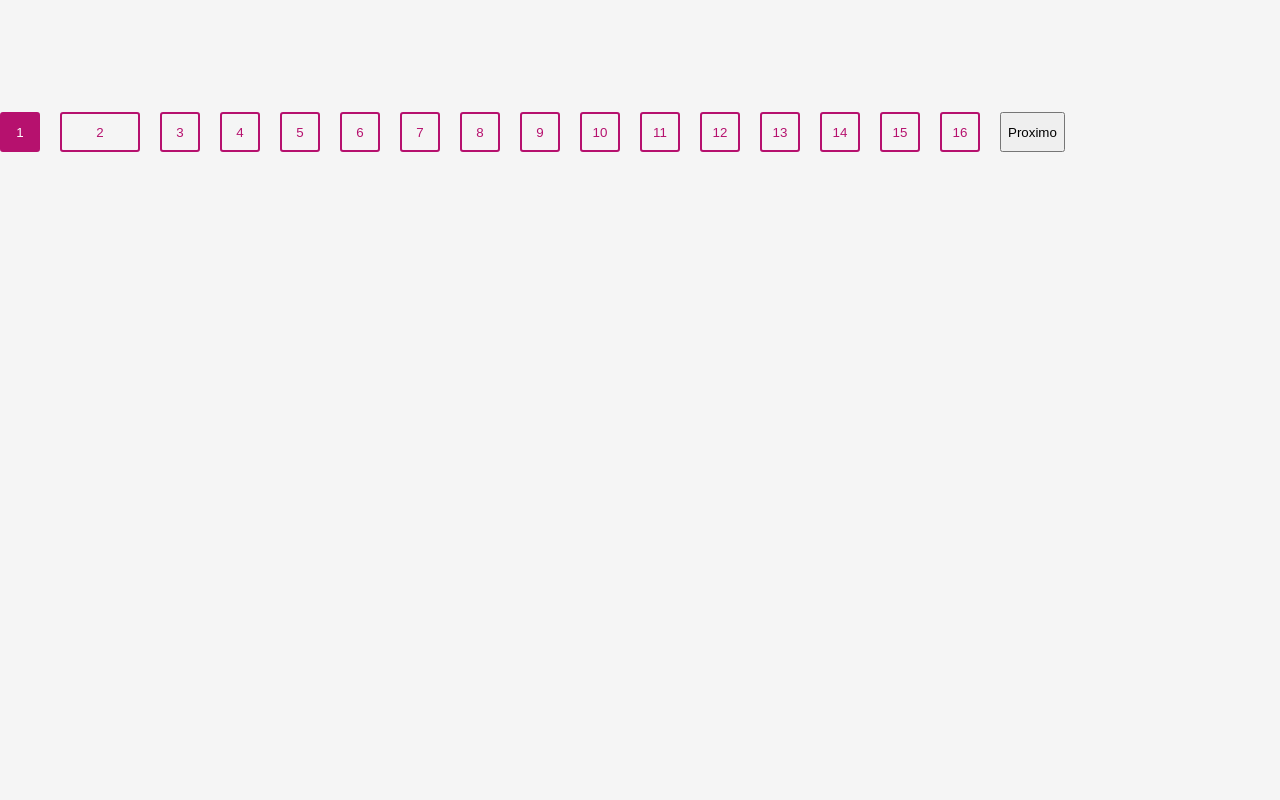
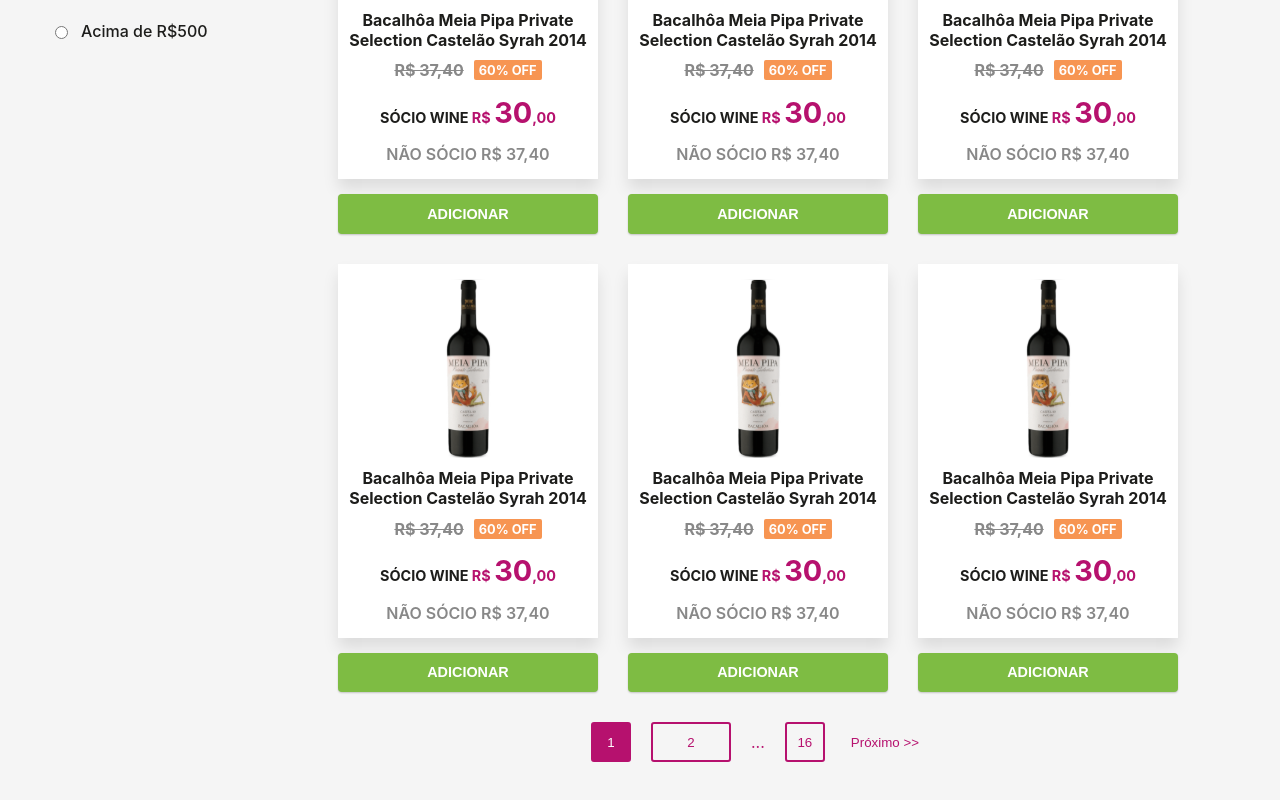
Before and after one commit to BrunoAngeloti/DesafioWine2.0, a Next.js app: page / in a window 1280 px wide. Shown: the part 388-1188 px from the top of the page. Before the commit the page ends 800 px from the top, so only its background shows below. Built offline with nearby package versions, Linux system fonts and the light colour scheme.

Commit message:
Componente da paginacao feito

```diff
--- a/components/Pagination/index.tsx
+++ b/components/Pagination/index.tsx
@@ -5,7 +5,8 @@ import {
     ContainerPagination,
     Vinhos,
     Buttons,
-    ButtonPag
+    ButtonPag,
+    ButtonPass
 } from './style'
 
 interface Teste {
@@ -33,25 +34,47 @@ export const Pagination: FunctionComponent = () => {
 
     const [limitedWines, setlimitedWines] = useState <Array<Teste>>([]);
 
+    function scrollToTop(){
+        window.scrollTo({
+            top: 0,
+            behavior: 'smooth'
+        })
+    }
+
     useEffect(()=>{
         setNumPage(Math.round(numItems/ItemsPerPage));
         setlimitedWines(ArrayTeste.slice(ItemsPerPage*page, ItemsPerPage*(page+1)));
+        scrollToTop()
     },[page])
 
     async function changeToPage(num:number){
         setPage(num);
-        //setlimitedCampus(campus.slice(nRows*newPage, nRows*(newPage+1)))
     }
     async function changePageToPage(num:number){
         const newPage = page+num;
         setPage(newPage);
-        //setlimitedCampus(campus.slice(nRows*newPage, nRows*(newPage+1)))
     }
 
+    function visible(idx:number){
+        if(idx === 0 || (idx+1) === numPage) return true;
+        if(idx > (page - 2) && idx < (page + 2)) return true;
+        return false;
+    }
+
+    function EllipsisFinal(idx:number){
+        if(idx===numPage-1)
+            return page < (idx - 2) ?  true : false
+        return
+    }
+    function EllipsisBegin(idx:number){
+        if(idx === 0)
+            return page > (idx + 2) ? true : false
+        return
+    }
 
     return(
         <ContainerPagination>
-            <Vinhos>
+            {/*<Vinhos>
                 {limitedWines.map(vinho => {
                     return(
                         <div>
@@ -60,12 +83,15 @@ export const Pagination: FunctionComponent = () => {
                         </div>
                     )
                 })}
-            </Vinhos>
+            </Vinhos>*/}
             <Buttons>
-                {page !== 0 && <button onClick={()=>changePageToPage(-1)}>Anterior</button>}
+                {page !== 0 && <ButtonPass onClick={()=>changePageToPage(-1)}>{'<< '}Anterior</ButtonPass>}
                 {
                     [...Array(numPage)].map((pages, idx) => {
                         return(
+                            visible(idx) &&
+                            <>
+                                {EllipsisFinal(idx) && <span>...</span>}
                                 <ButtonPag
                                     onClick={()=>changeToPage(idx)}
                                     Selected={idx === page}
@@ -73,12 +99,13 @@ export const Pagination: FunctionComponent = () => {
                                 >
                                     {idx+1}
                                 </ButtonPag>
+                                {EllipsisBegin(idx) && <span>...</span>}
+                            </>
                         )
                     })
                 }
-                {(page+1) !== numPage && <button onClick={()=>changePageToPage(1)}>Proximo</button>}
+                {(page+1) !== numPage && <ButtonPass onClick={()=>changePageToPage(1)}>Próximo{' >>'}</ButtonPass>}
             </Buttons>
-            pagina atual = {page+1}
         </ContainerPagination>
     )
 
--- a/components/Pagination/style.js
+++ b/components/Pagination/style.js
@@ -2,22 +2,28 @@ import styled from 'styled-components'
 
 export const ContainerPagination = styled.div`
     display: flex;
-    flex-direction: column;
-    gap: 10px;
+    align-items: center;
+    justify-content: center;
+    margin-top: 30px;
 `
 
 export const Vinhos = styled.div`
     display: flex;
     flex-direction: row;
     gap: 20px;
+
 `
 
 export const Buttons = styled.div`
     display: flex;
     flex-direction: row;
     gap: 20px;
-    position: fixed;
-    margin-top: 400px;
+
+    span{
+        display: flex;
+        align-items: center;
+        color: #B6116E;
+    }
 `
 
 export const ButtonPag = styled.button`
@@ -28,4 +34,12 @@ export const ButtonPag = styled.button`
     color: ${props => props.Selected ? "white" : "#B6116E"};
     border-radius: 3px;
     background-color: ${props => props.Selected ? "#B6116E" : "transparent"};
+    cursor: pointer;
 `
+
+export const ButtonPass = styled.button`
+    color: #B6116E;
+    border: none;
+    background-color: transparent;
+    cursor: pointer;
+`
--- a/pages/Home/index.tsx
+++ b/pages/Home/index.tsx
@@ -2,6 +2,7 @@ import type { NextPage } from 'next'
 
 import React from 'react'
 import { CardWine } from '../../components/CardWine'
+import { Pagination } from '../../components/Pagination'
 
 import { Search, Items, ContentHome, Filter, Wines } from './style'
 
@@ -46,6 +47,7 @@ export const Home: NextPage = () => {
           <CardWine />
           <CardWine />
         </Wines>
+      <Pagination />
       </Items>
     </ContentHome>
 
--- a/pages/index.tsx
+++ b/pages/index.tsx
@@ -5,7 +5,6 @@ import Image from 'next/image'
 import { Home } from './Home'
 import { Header } from '../components/Header'
 import { WineInfo } from './WineInfo'
-import { Pagination } from '../components/Pagination'
 
 const App: NextPage = () => {
   return (
@@ -16,8 +15,7 @@ const App: NextPage = () => {
         <link rel="icon" href="/favicon.ico" />
       </Head>
       <Header />
-      {/*<Home />*/}
-      <Pagination/>
+      <Home />
     </div>
   )
 }
```
Lines whose indentation alone changed are shown as unchanged.
